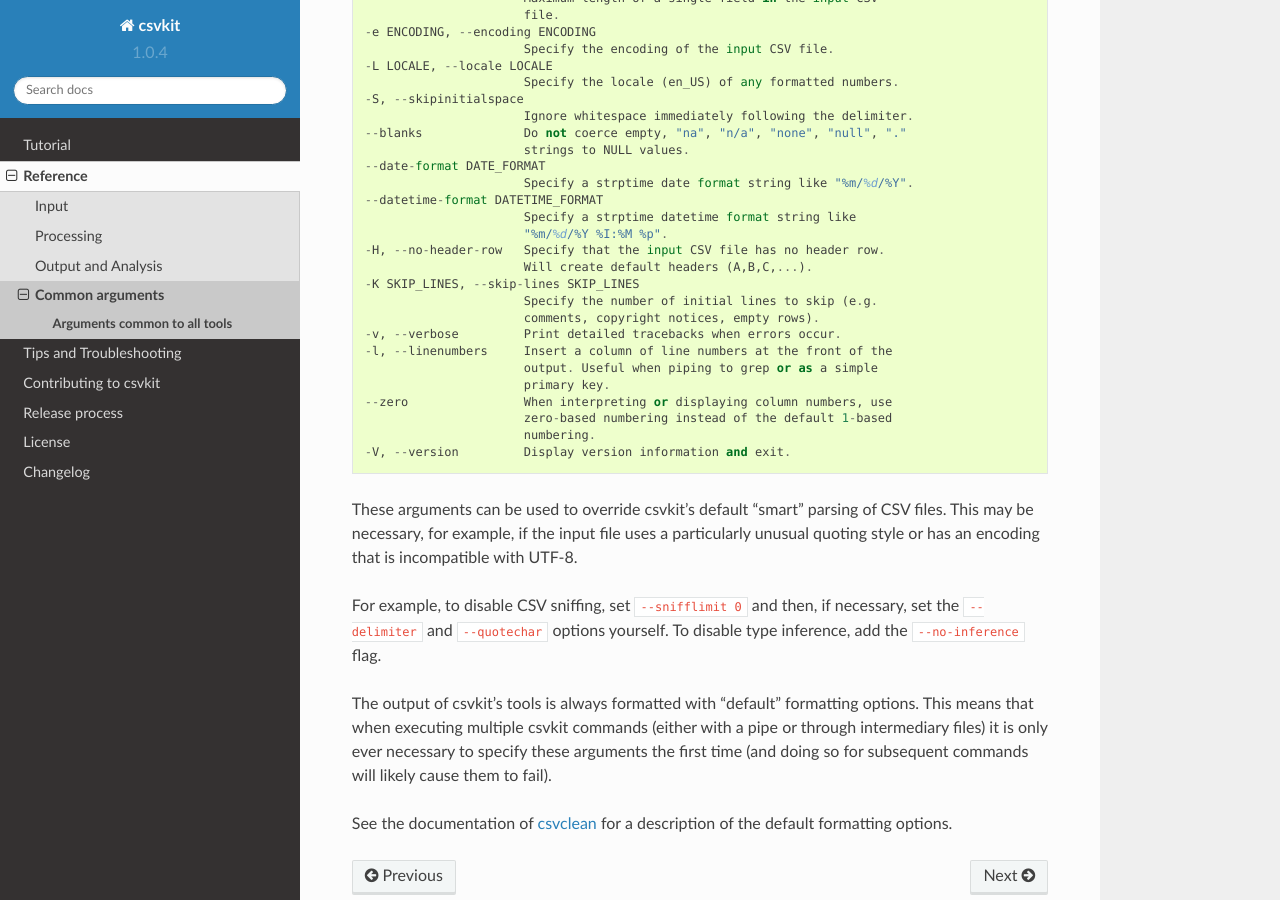
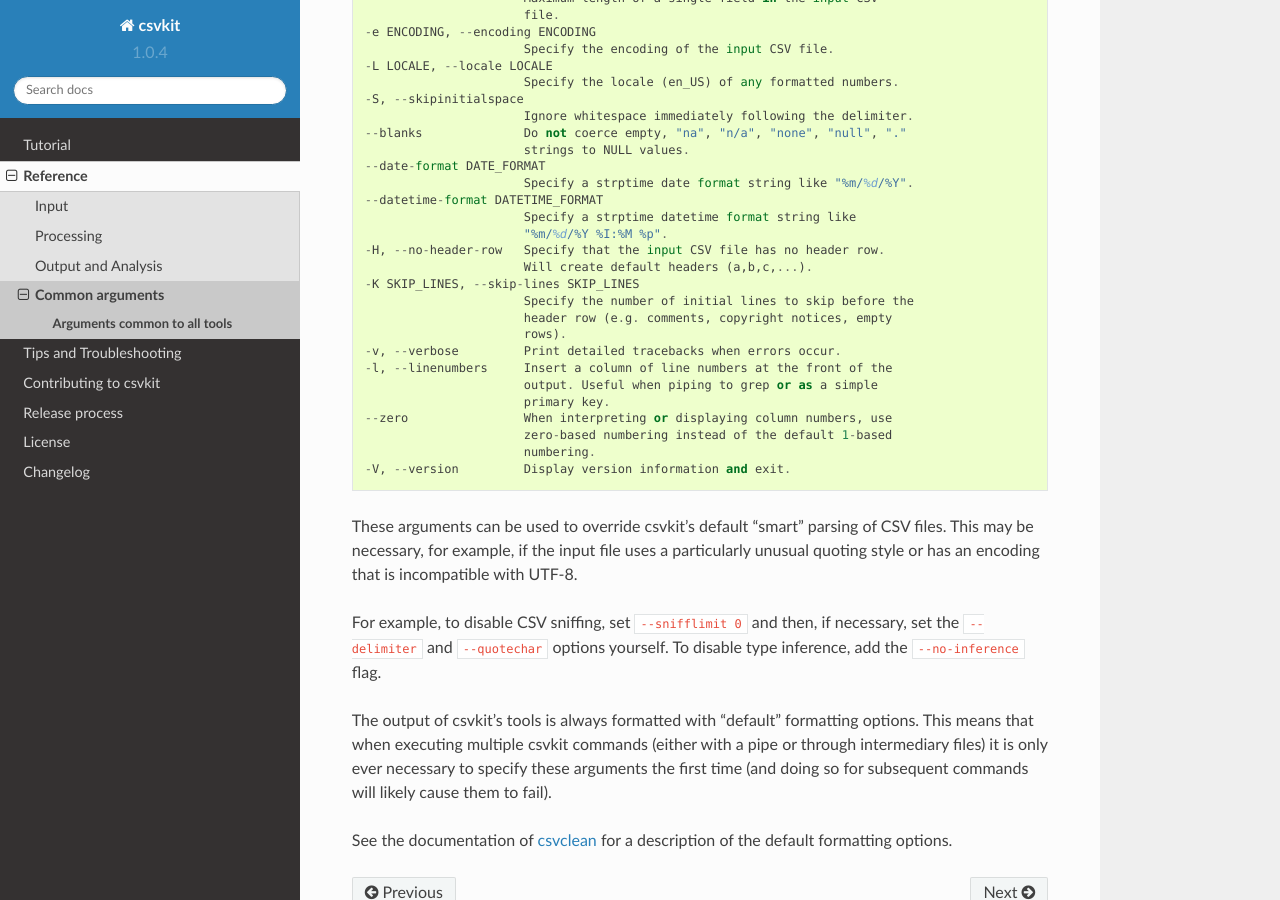
Before and after one commit to wireservice/csvkit, a Sphinx documentation site: the page built from docs/common_arguments.rst, in a window 1280 px wide and 900 px high, scrolled down 541 px. Built offline with Sphinx 7.4.7 and the Read the Docs theme 2.0.0, drawn with Linux system fonts in a browser that asks for light colours.

Commit message:
Clarify --skip-lines, #1006

```diff
--- a/docs/common_arguments.rst
+++ b/docs/common_arguments.rst
@@ -37,10 +37,11 @@
                         Specify a strptime datetime format string like
                         "%m/%d/%Y %I:%M %p".
   -H, --no-header-row   Specify that the input CSV file has no header row.
-                        Will create default headers (A,B,C,...).
+                        Will create default headers (a,b,c,...).
   -K SKIP_LINES, --skip-lines SKIP_LINES
-                        Specify the number of initial lines to skip (e.g.
-                        comments, copyright notices, empty rows).
+                        Specify the number of initial lines to skip before the
+                        header row (e.g. comments, copyright notices, empty
+                        rows).
   -v, --verbose         Print detailed tracebacks when errors occur.
   -l, --linenumbers     Insert a column of line numbers at the front of the
                         output. Useful when piping to grep or as a simple
```
Also changed, not shown: 1 other file.
